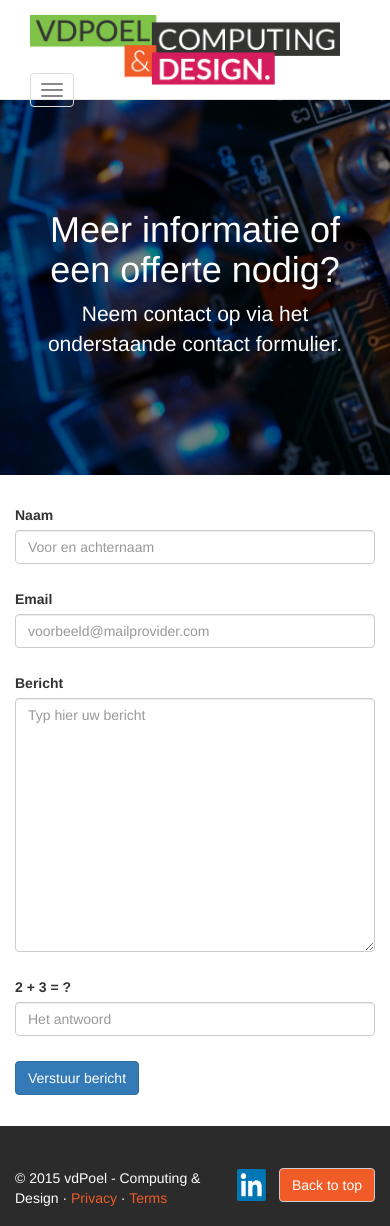
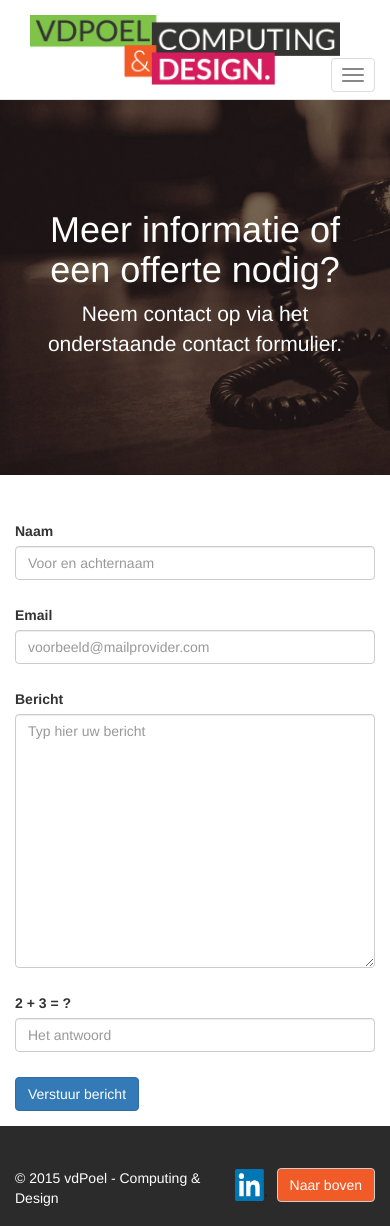
Before and after one commit to Redcatalyst/website, a PHP site: page /contact.php in a window 390 px wide. Run offline with PHP 8.4, Linux system fonts and the light colour scheme; some libraries are stand-ins or nearby versions.

Commit message:
Paar laatste aanpassingen. Is nu v1.

```diff
--- a/contact.php
+++ b/contact.php
@@ -1,7 +1,7 @@
 <?php include 'template/head.php'; ?>
 <?php include 'includes/mail.php'; ?>
 
-<div class="jumbotron computingHeader">
+<div class="jumbotron contactHeader">
   <div class="container center topContainer">
     <h1>Meer informatie of een offerte nodig?</h1>
     <p>Neem contact op via het onderstaande contact formulier.</p>
@@ -12,6 +12,11 @@
   <div class="container">
 
     <form class="form-horizontal" role="form" method="post" action="contact.php">
+      <div class="form-group">
+          <div class="col-sm-10 col-sm-offset-2">
+              <?php echo $result; ?>
+          </div>
+      </div>
       <div class="form-group">
           <label for="name" class="col-sm-2 control-label">Naam</label>
           <div class="col-sm-10">
@@ -45,11 +50,6 @@
               <input id="submit" name="submit" type="submit" value="Verstuur bericht" class="btn btn-primary">
           </div>
       </div>
-      <div class="form-group">
-          <div class="col-sm-10 col-sm-offset-2">
-              <?php echo $result; ?>
-          </div>
-      </div>
   </form>
 
   </div>
--- a/css/style.css
+++ b/css/style.css
@@ -123,6 +123,10 @@
   margin-bottom: 100px;
 }
 
+.navbar-nav {
+  margin: 0 !important;
+}
+
 /* --- ABOUT FRONTPAGE --- */
 .about {
   background-color: #373736;
@@ -163,13 +167,20 @@
   background-color: #2f2f2f;
 }
 
-.designAbout {
-
-}
-
 .designRef hr {
   border-top: 1px solid #D8D8D8;
 }
+
+/* --- CONTACT --- */
+
+.contactHeader {
+  height: 475px !important;
+  background-image: linear-gradient( rgba(0, 0, 0, 0.5), rgba(0, 0, 0, 0.5) ), url("../images/contact.jpg");
+  background-size: cover;
+  background-repeat: no-repeat;
+  color: white;
+}
+
 
 /* --- FOOTER --- */
 .footContainer {
@@ -191,3 +202,48 @@
   height: 32px;
   margin-right: 10px;
 }
+
+@media (max-width: 992px) {
+
+  .designHeader {
+    height: 650px !important;
+  }
+
+}
+
+@media (max-width: 608px) {
+
+  .designHeader {
+    height: 700px !important;
+  }
+
+}
+
+@media (max-width: 536px) {
+
+  .designHeader {
+    height: 750px !important;
+  }
+
+}
+
+
+@media (max-width: 430px) {
+
+  .designHeader {
+    height: 880px !important;
+  }
+
+  .navbar-collapse {
+    margin-top: 0 !important;
+  }
+
+}
+
+@media (max-width: 350px) {
+
+  .designHeader {
+    height: 1000px !important;
+  }
+
+}
--- a/index.php
+++ b/index.php
@@ -32,7 +32,7 @@
           <img class="img-circle imgRatio" src="images/webdesign_round.png" alt="Webdesign" width="140" height="140">
           <h2 class="orange">Webdesign</h2>
           <p>Wilt u een nieuwe website?</p>
-          <p class="featureContainer text-justify">vdPoel - Computing & Design levert op maat gemaakte websites die gemakkelijk te beheren zijn zodat u geen extra kosten kwijt bent voor onderhoud. Wilt u liever het beheer uit handen geven? Wij helpen u graag met het plaatsen van content voor een vast en voordelig uur tarief!</p>
+          <p class="featureContainer text-justify">vdPoel - Computing & Design levert op maat gemaakte websites die gemakkelijk te beheren zijn, zodat u geen extra kosten kwijt bent voor onderhoud. Wilt u liever het beheer uit handen geven? Wij helpen u graag met het plaatsen van content voor een vast en voordelig uur tarief!</p>
           <p><a class="btn btn-default orangeB featuresBottom" href="design.php" role="button">Design &raquo;</a></p>
         </div><!-- /.col-lg-3 -->
 
--- a/template/footer.php
+++ b/template/footer.php
@@ -1,8 +1,8 @@
 <div class="footContainer">
   <div class="container">
     <footer class="footer" >
-      <p class="pull-right"><a href="https://nl.linkedin.com/pub/rick-van-der-poel/45/58/405"><img class="social" src="images/linked.png"></a><a class="btn btn-default orangeB" href="#">Back to top</a></p>
-      <p>&copy; 2015 vdPoel - Computing & Design &middot; <a href="#">Privacy</a> &middot; <a href="#">Terms</a></p>
+      <p class="pull-right"><a href="https://nl.linkedin.com/pub/rick-van-der-poel/45/58/405"><img class="social" src="images/linked.png"></a><a class="btn btn-default orangeB" href="#">Naar boven</a></p>
+      <p>&copy; 2015 vdPoel - Computing & Design</p>
     </footer>
   </div>
 </div>
--- a/template/nav.php
+++ b/template/nav.php
@@ -2,7 +2,7 @@
       <div class="container">
 
         <div>
-          <a class="navbar-brand"  href="http://vdpoeldesign.nl"><img src="images/logo.png" alt="vdPoel Computing & Design" width="310px"</a>
+          <a class="navbar-brand"  href="http://vdpoeldesign.nl"><img src="images/logo.png" alt="vdPoel Computing & Design" width="310px"></a>
         </div>
         <div class="navbar-header">
           <button type="button" class="navbar-toggle collapsed" data-toggle="collapse" data-target="#navbar" aria-expanded="false" aria-controls="navbar">
@@ -40,12 +40,14 @@
                 <li class="hOrange"><a href="http://vooma.nl/" target="blank">VOOMA</a></li>
                 <li class="hOrange"><a href="http://korpsma.nl/" target="blank">KORPS MA</a></li>
                 <li class="hOrange"><a href="http://vvo-ma.nl/" target="blank">VVO-MA</a></li>
+                <!-- Voor latere toevoeging
                 <li role="separator" class="divider"></li>
                 <li><a href="#"><b class="Magenta">Drukwerk</b></a></li>
                 <li role="separator" class="divider"></li>
                 <li class="hMagenta"><a href="#" target="blank">Link 1</a></li>
                 <li class="hMagenta"><a href="#" target="blank">Link 2</a></li>
                 <li class="hMagenta"><a href="#" target="blank">Link 3</a></li>
+                -->
               </ul>
             </li>
           </ul>
```
Also changed, not shown: includes/mail.php (+15 -15 lines), images/contact.jpg (added).
